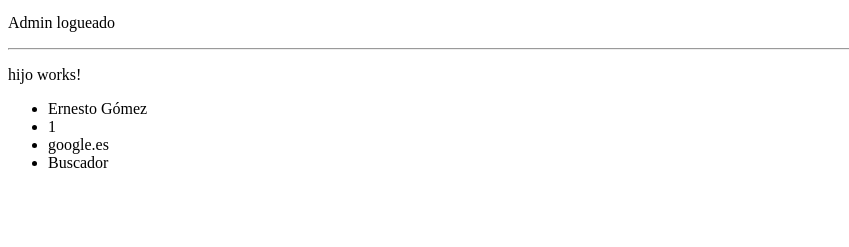
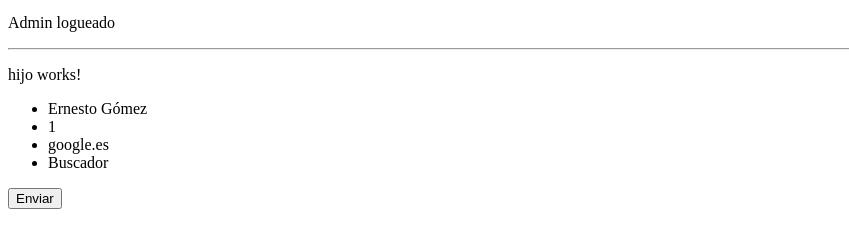
Before and after one commit to ernestogl88/curso-angular, an Angular app: page /plantillas in a window 1280 px wide. Shown: the part 325-572 px from the top of the page, without its empty margins (0-849 px from the left). Built offline with nearby package versions, Linux system fonts and the light colour scheme.

Commit message:
Comunicación hijo-padre en componente plantillas

```diff
--- a/src/app/hijo/hijo.component.html
+++ b/src/app/hijo/hijo.component.html
@@ -6,3 +6,5 @@
     <li>{{propiedad_dos.web}}</li>
     <li>{{propiedad_dos.tematica}}</li>
 </ul>
+
+<button (click)='enviar($event)'>Enviar</button>
--- a/src/app/hijo/hijo.component.ts
+++ b/src/app/hijo/hijo.component.ts
@@ -1,4 +1,4 @@
-import { Component, OnInit, Input } from '@angular/core';
+import { Component, OnInit, Input, Output, EventEmitter } from '@angular/core';
 
 @Component({
   selector: 'app-hijo',
@@ -9,10 +9,16 @@ export class HijoComponent implements OnInit {
 
   @Input() propiedad_uno: string;
   @Input('objeto') propiedad_dos: string;
+  @Output() desde_el_hijo= new EventEmitter();
 
   constructor() { }
 
   ngOnInit() {
   }
+  enviar(event){
+    this.desde_el_hijo.emit({
+      nombre: 'Desde el hijo'
+    });
+  }
 
 }
--- a/src/app/plantillas/plantillas.component.html
+++ b/src/app/plantillas/plantillas.component.html
@@ -11,4 +11,4 @@
 
 <hr>
 
-<app-hijo [propiedad_uno]="dato_externo" [objeto]="identity"></app-hijo>
+<app-hijo [propiedad_uno]="dato_externo" [objeto]="identity" (desde_el_hijo)='recibir($event)'></app-hijo>
--- a/src/app/plantillas/plantillas.component.ts
+++ b/src/app/plantillas/plantillas.component.ts
@@ -22,4 +22,8 @@ export class PlantillasComponent implements OnInit {
     this.admin = !this.admin;
   }
 
+  recibir(event){
+    console.log(event.nombre)
+  }
+
 }
```
